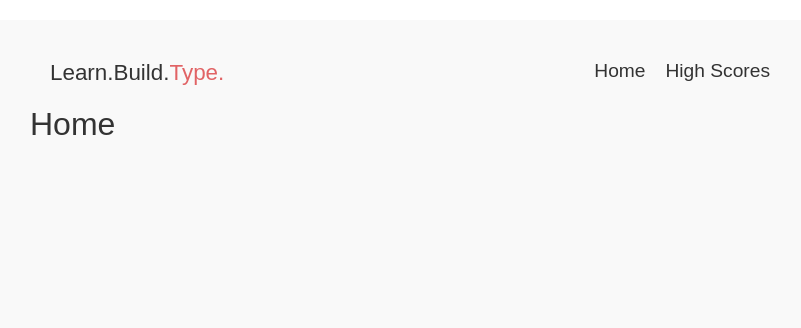
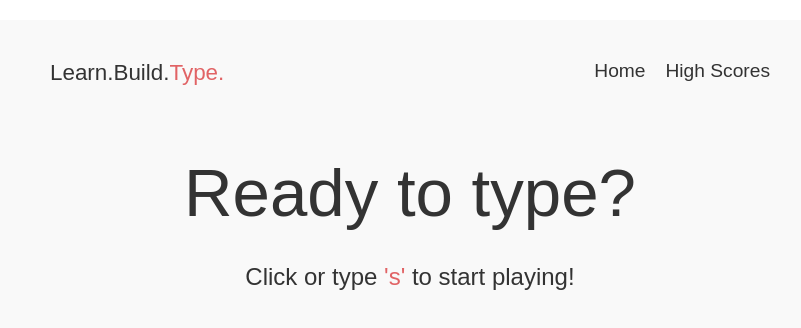
Before and after one commit to muntasir2165/React-and-Serverless-Fullstack-Web-Development-Demo, a React (Create React App) app: page / in a window 1280 px wide. Shown: the top 328 px of the page, without its empty margins (230-1031 px from the left). Built offline with nearby package versions, Linux system fonts and the light colour scheme.

Commit message:
v-10 style the home page

```diff
--- a/src/pages/Home.js
+++ b/src/pages/Home.js
@@ -1,9 +1,14 @@
 import React from 'react';
+import CTA from '../styled/CTA';
+import { Accent, StyledTitle } from '../styled/Random';
 
 export default function Home() {
   return (
     <div>
-      <h1>Home</h1>
+      <StyledTitle>Ready to type?</StyledTitle>
+      <CTA to='/game'>
+        Click or type <Accent>'s'</Accent> to start playing!
+      </CTA>
     </div>
   );
 }
--- /dev/null
+++ b/src/styled/CTA.js
@@ -0,0 +1,13 @@
+import styled from 'styled-components';
+import { Link } from 'react-router-dom';
+
+export default styled(Link)`
+  font-size: 1.5rem;
+  text-align: center;
+  display: block;
+  text-decoration: none;
+
+  &:hover {
+    text-decoration: underline;
+  }
+`;
--- a/src/styled/Random.js
+++ b/src/styled/Random.js
@@ -1,5 +1,12 @@
-import styled from 'styled-components'
+import styled from 'styled-components';
 
 export const Accent = styled.span`
   color: #e16365;
 `;
+
+export const StyledTitle = styled.h1`
+  font-size: 4.2rem;
+  text-align: center;
+  margin-bottom: 2rem;
+  margin-top: 3rem;
+`;
```
